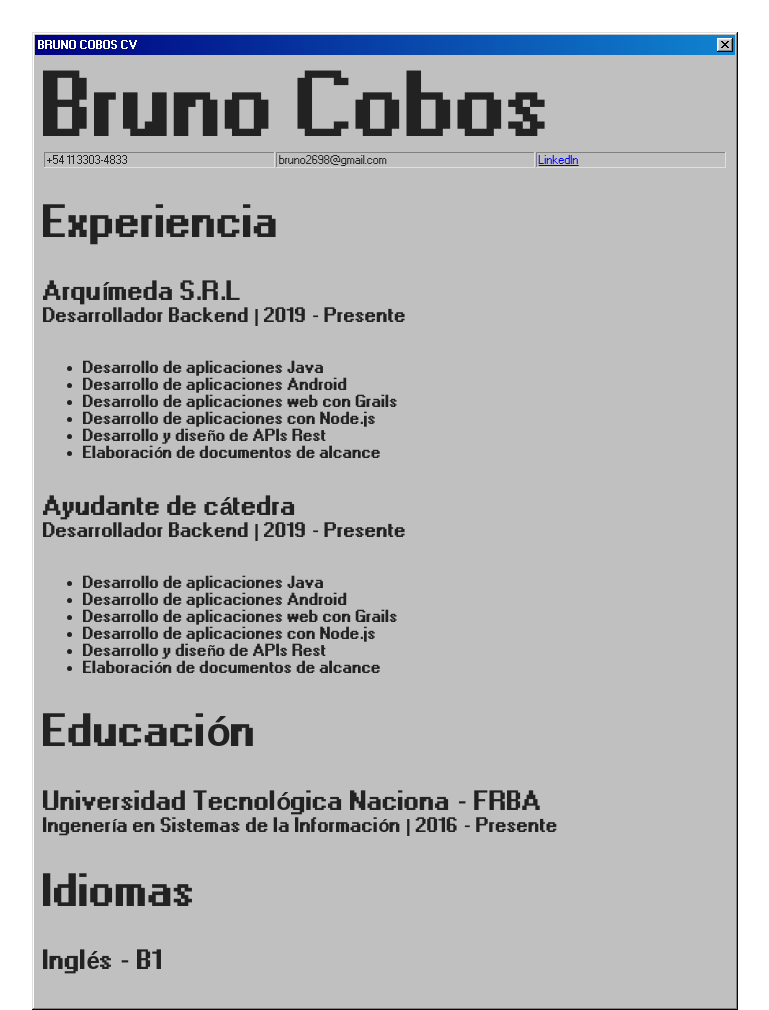
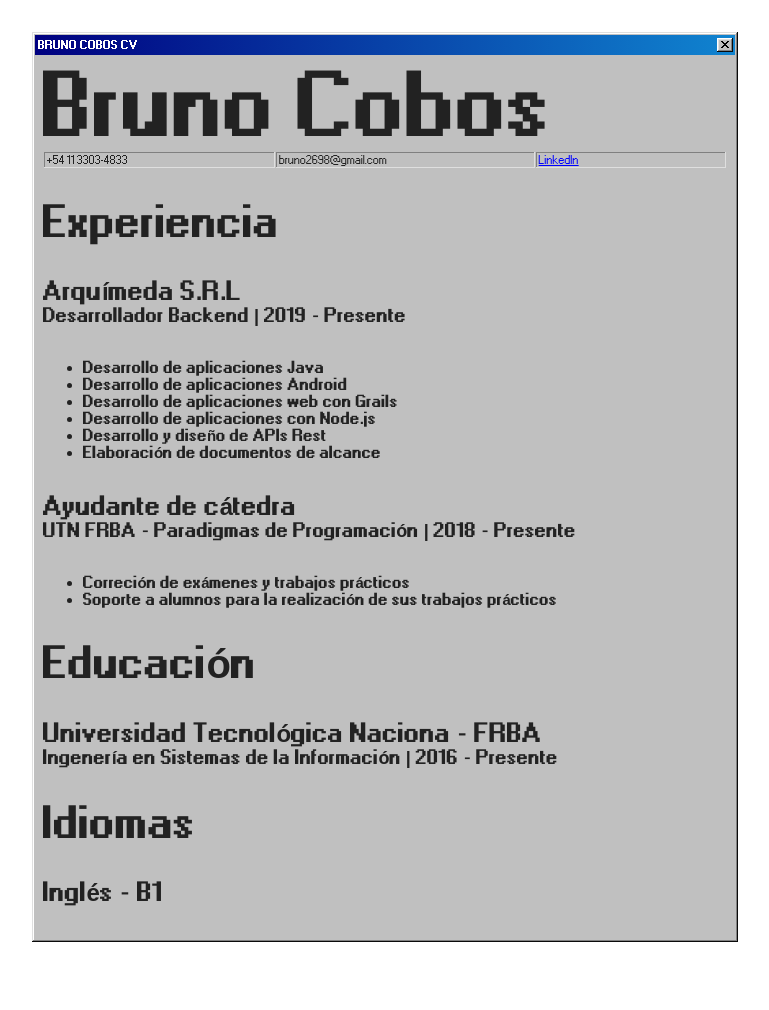
Before and after one commit to Muabid/Muabid.github.io, a plain HTML site: page index.html in a window 1280 px wide. Shown: the whole page, without its empty margins (8-777 px from the left). After the commit the page ends 974 px from the top, so only its background shows below. Drawn offline with nearby package versions, Linux system fonts and the light colour scheme.

Commit message:
Fix Ayudante

```diff
--- a/index.html
+++ b/index.html
@@ -44,17 +44,13 @@
                 </div>
             </div>
             <div>
-                <h3><strong>Ayudante de cátedra <strong>
-                            Desarrollador Backend | 2019 - Presente
+                <h3><strong>Ayudante de cátedra<strong>
+                           UTN FRBA - Paradigmas de Programación | 2018 - Presente
                 </h3>
                 <div>
                     <ul>
-                        <li style="font-size:15px">Desarrollo de aplicaciones Java</li>
-                        <li style="font-size:15px">Desarrollo de aplicaciones Android</li>
-                        <li style="font-size:15px">Desarrollo de aplicaciones web con Grails</li>
-                        <li style="font-size:15px">Desarrollo de aplicaciones con Node.js</li>
-                        <li style="font-size:15px">Desarrollo y diseño de APIs Rest</li>
-                        <li style="font-size:15px">Elaboración de documentos de alcance</li>
+                        <li style="font-size:15px">Correción de exámenes y trabajos prácticos</li>
+                        <li style="font-size:15px">Soporte a alumnos para la realización de sus trabajos prácticos</li>
                     </ul>
                 </div>
             </div>
```
